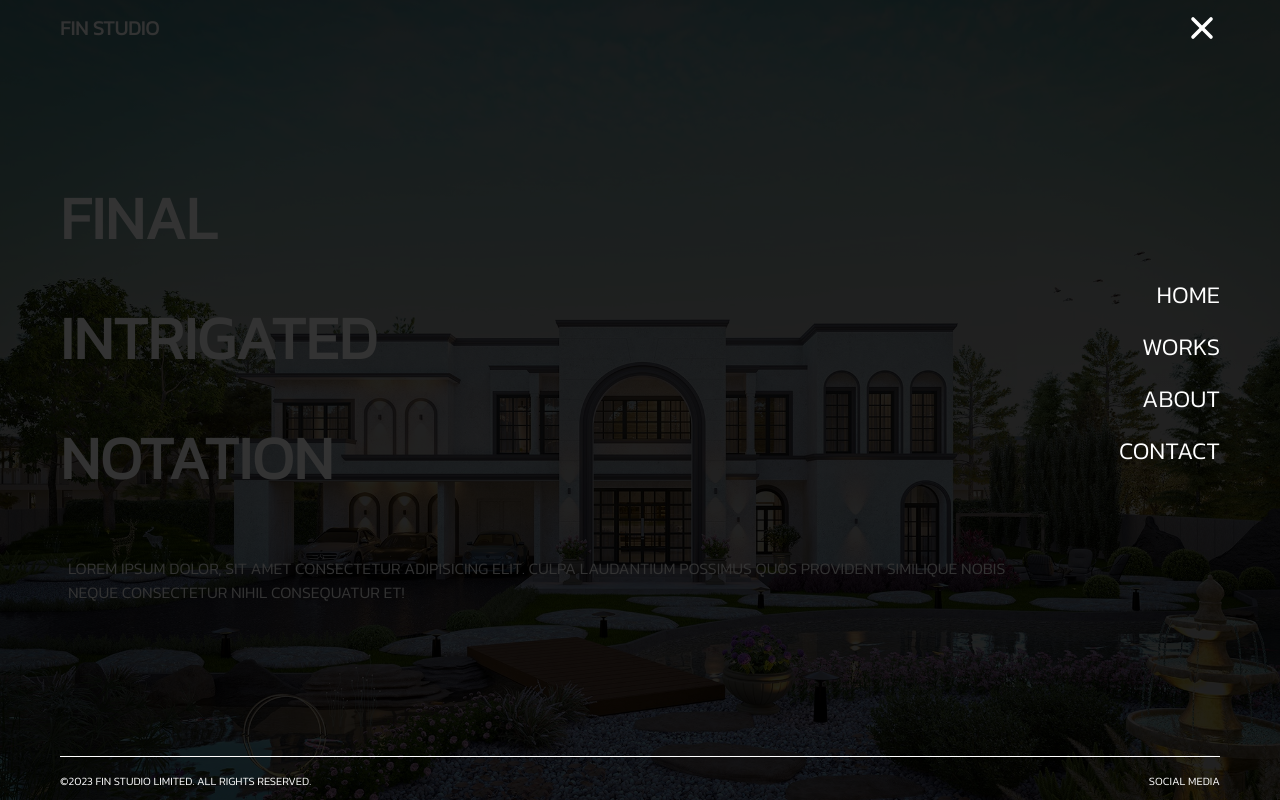
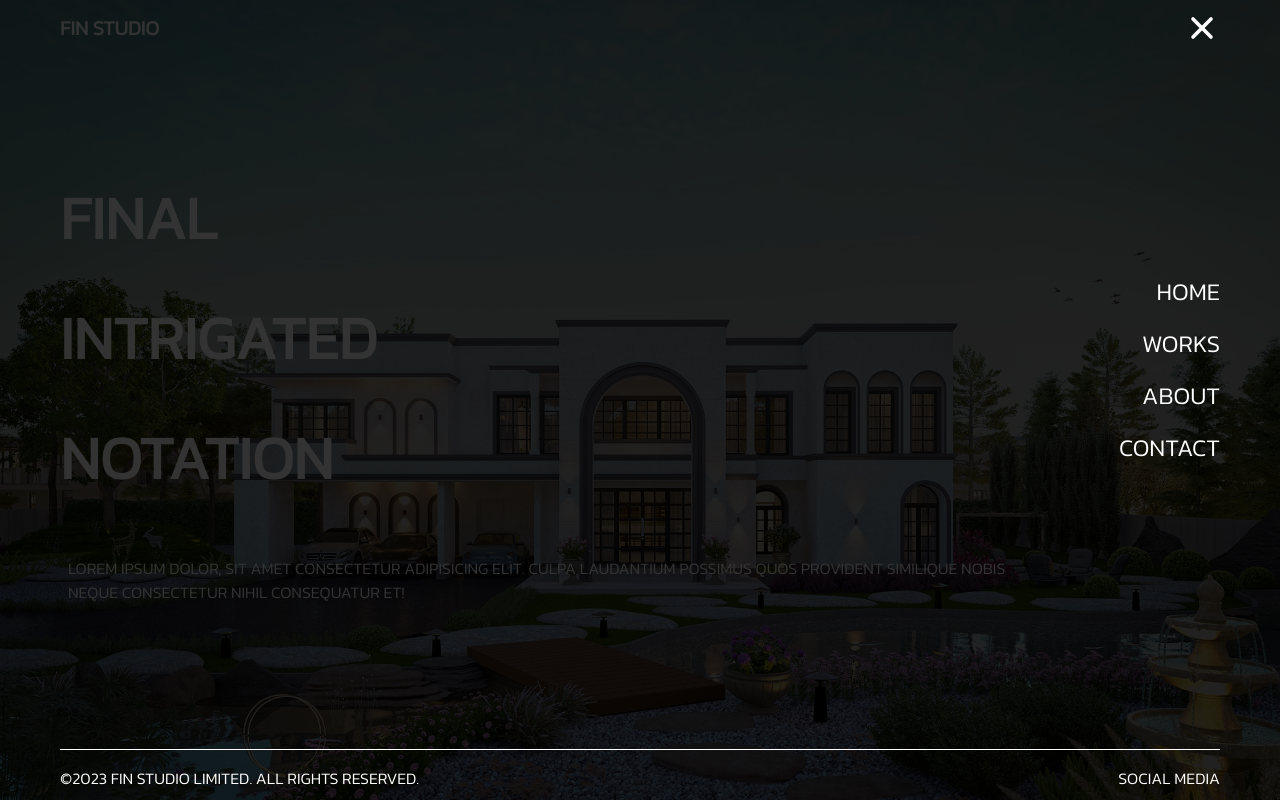
Before and after one commit to thanatP-Bz/fin-studio, a Next.js app: page / in a window 1280 px wide. Both pictures are taken after a click on the element 1202 px from the left and 28 px from the top of the page. Built offline with nearby package versions, Linux system fonts and the light colour scheme.

Commit message:
changeFontSize

```diff
--- a/src/components/navbar/Navbar.jsx
+++ b/src/components/navbar/Navbar.jsx
@@ -76,7 +76,7 @@ const Navbar = () => {
                 })}
               </div>
 
-              <div className="container mb-2 flex-col gap-4 text-[0.7rem]">
+              <div className="container mb-2 flex-col gap-4 text-[1rem]">
                 <span className="w-full bg-white p-[0.5px]"></span>
                 <div className="flex justify-between">
                   <p>©2023 FIN studio Limited. All rights reserved.</p>
```
